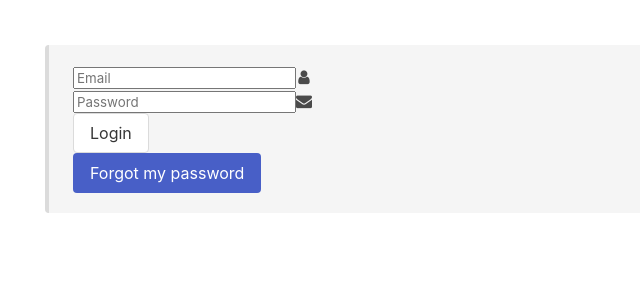
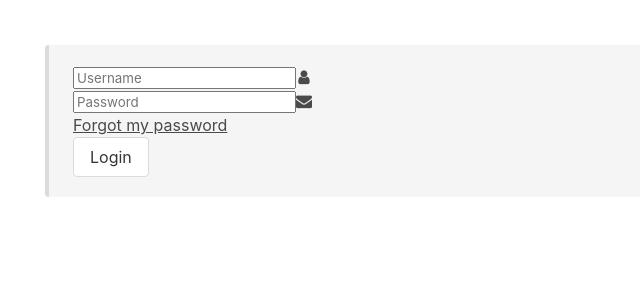
Before and after one commit to JordanAssayah/shoe-order, a Vue app in the folder frontend/: page / in a window 1280 px wide. Shown: the top 300 px of the page, without its empty margins (0-640 px from the left). Built offline with nearby package versions, Linux system fonts and the light colour scheme.

Commit message:
Add login method

```diff
--- a/frontend/src/components/Login/LoginForm.vue
+++ b/frontend/src/components/Login/LoginForm.vue
@@ -2,11 +2,12 @@
   <div class="login-form">
     <article class="message">
       <div class="message-body">
+        <div class="content">
           <div class="field is-horizontal">
             <div class="field-body">
               <div class="field is-grouped">
                 <p class="control is-expanded has-icons-left">
-                <input class="input" type="email" placeholder="Email">
+                  <input class="input" type="text" placeholder="Username" v-model="username">
                   <span class="icon is-small is-left">
                     <i class="fa fa-user"></i>
                   </span>
@@ -14,7 +15,7 @@
               </div>
               <div class="field">
                 <p class="control is-expanded has-icons-left has-icons-right">
-                <input class="input" type="password" placeholder="Password">
+                  <input class="input" type="password" placeholder="Password" v-model="password">
                   <span class="icon is-small is-left">
                     <i class="fa fa-envelope"></i>
                   </span>
@@ -22,18 +23,11 @@
               </div>
             </div>
           </div>
-        <div class="field is-horizontal">
-          <div class="field-body">
-            <div class="field">
-              <p class="control">
-                <input class="button" type="button" value="Login">
-              </p>
+          <div class="">
+            <p><a href="#">Forgot my password</a></p>
           </div>
-            <div class="field">
-              <p class="control">
-                <button class="button is-link">Forgot my password</button>
-              </p>
-            </div>
+          <div class="">
+            <input class="button" type="button" value="Login" @click="checkCredentialsAndLogin">
           </div>
         </div>
       </div>
@@ -46,7 +40,47 @@ export default {
   name: 'LoginForm',
   data () {
     return {
+      username: '',
+      password: ''
+    }
+  },
+  methods: {
+    checkCredentialsAndLogin () {
+      let isValidUsername = this.checkUsername(this.username)
+      if (isValidUsername) {
+        let isValidPassword = this.checkPassword(this.password)
+        if (isValidPassword) {
+          console.log('You\'re logged in !')
+        }
+      }
+    },
+    checkUsername (username) {
+      if (username === '') {
+        console.log('The username cannot be empty, please fill the input')
 
+        return 0
+      }
+      if (username !== 'jordanassayah') {
+        console.log('Are you sure you\'re using the correct username ?')
+
+        return 0
+      }
+
+      return 1
+    },
+    checkPassword (password) {
+      if (password === '') {
+        console.log('The password cannot be empty, please fill the input')
+
+        return 0
+      }
+      if (password !== 'jordanassayah') {
+        console.log('Are you sure you\'re using the correct password ?')
+
+        return 0
+      }
+
+      return 1
     }
   }
 }
```
Lines whose indentation alone changed are shown as unchanged.
